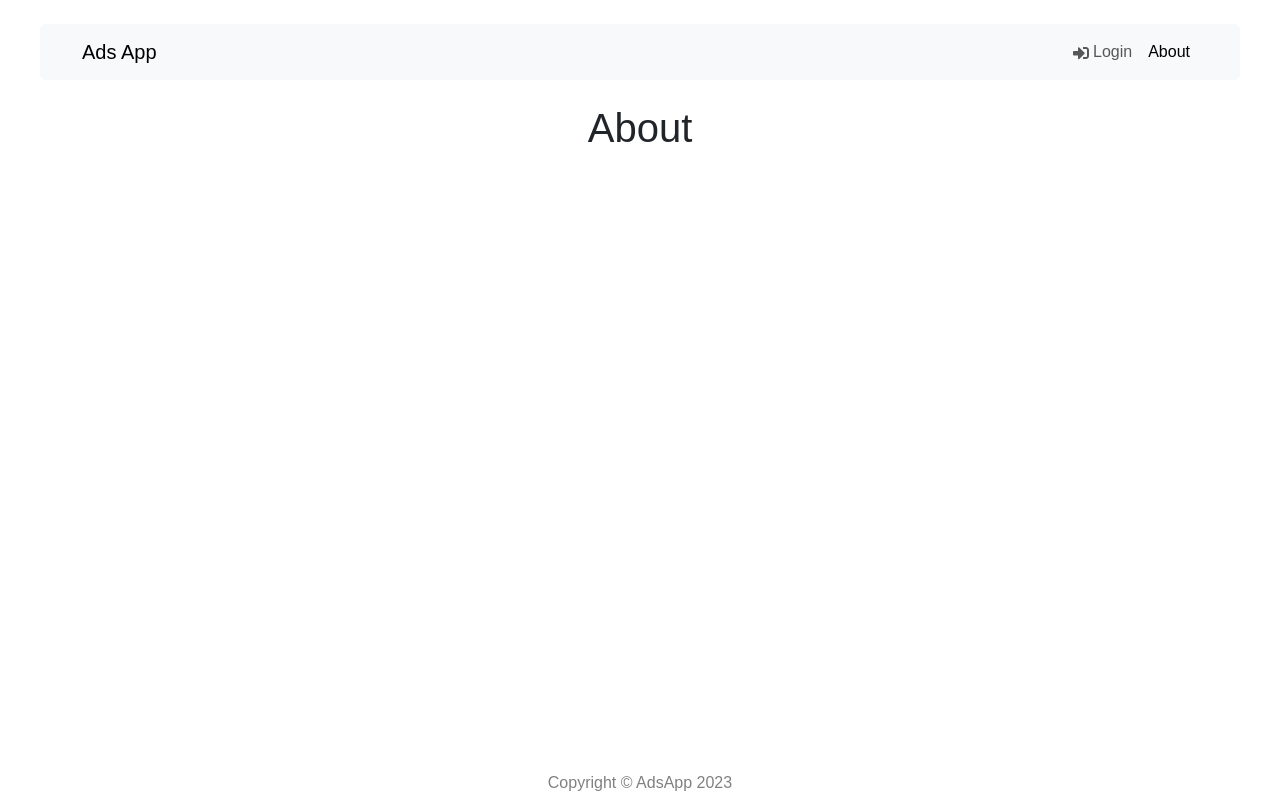
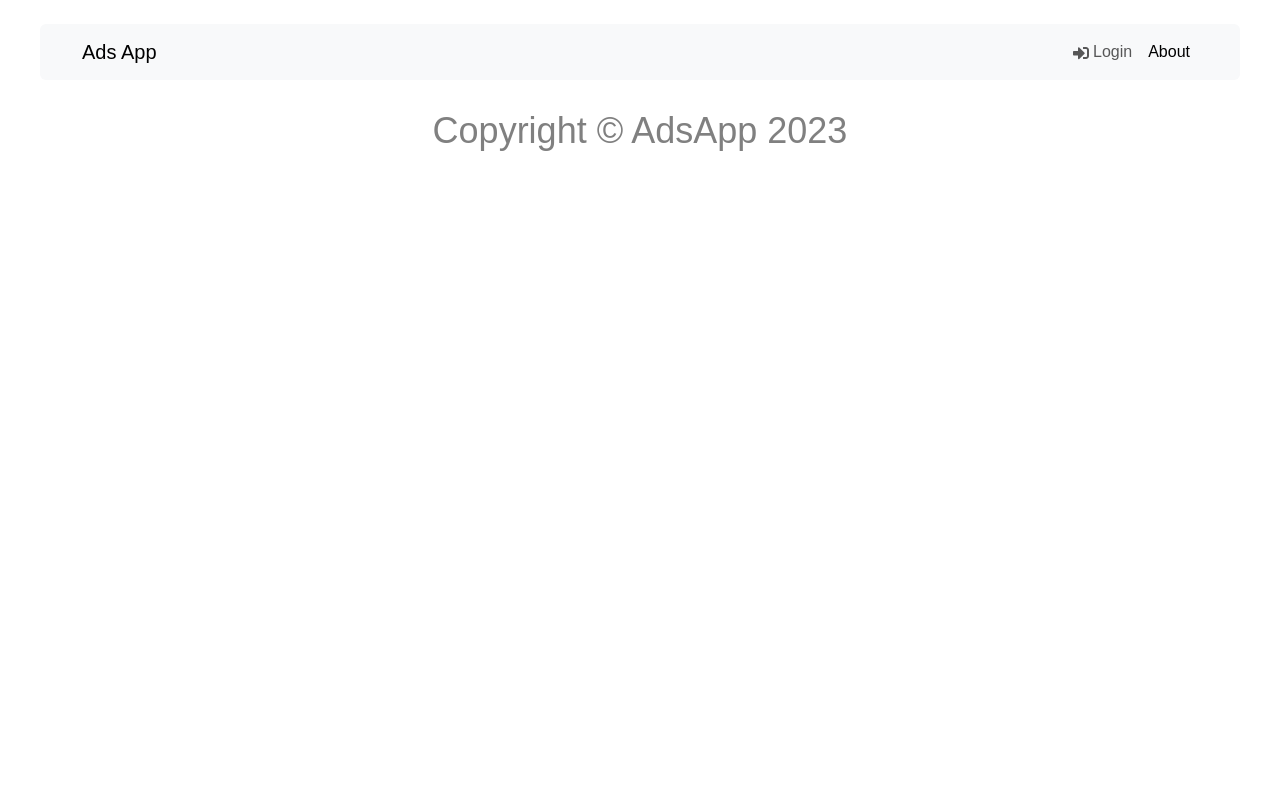
Before and after one commit to stanleyoos/Ads-Fullstack-Project, a React (Create React App) app in the folder client/: page /about in a window 1280 px wide. Built offline with nearby package versions, Linux system fonts and the light colour scheme; no server answers.

Commit message:
Remove Footer and edit About

```diff
--- a/client/src/App.js
+++ b/client/src/App.js
@@ -1,6 +1,5 @@
 import { Routes, Route } from "react-router-dom"
 import Container from "./components/common/Container/Container"
-import Footer from "./components/views/Footer/Footer"
 import NavBar from "./components/views/NavBar/NavBar"
 import HomePage from "./components/pages/HomePage/HomePage"
 import About from "./components/pages/About/About"
@@ -39,7 +38,6 @@ function App() {
           <Route path="*" element={<NotFound />} />
         </Routes>
       </Container>
-      <Footer />
     </>
   )
 }
--- a/client/src/components/pages/About/About.jsx
+++ b/client/src/components/pages/About/About.jsx
@@ -1,9 +1,7 @@
-
+import styles from "./About.module.scss"
 
 const About = () => {
-  return (
-    <h1 className="text-center">About</h1>
-  )
+  return <div className={styles.about}>Copyright © AdsApp 2023</div>
 }
 
 export default About
--- /dev/null
+++ b/client/src/components/pages/About/About.module.scss
@@ -0,0 +1,8 @@
+.about {
+  color: gray;
+  text-align: center;
+  width: 100%;
+  font-size: 36px;
+  margin-bottom: 15px;
+  margin-top: 15px;
+}
--- a/client/src/components/views/Footer/Footer.jsx
+++ /dev/null
@@ -1,9 +0,0 @@
-import styles from './Footer.module.scss'
-
-const Footer = () => {
-  return (
-    <div className={styles.footer}>Copyright © AdsApp 2023</div>
-  )
-}
-
-export default Footer
--- a/client/src/components/views/Footer/Footer.module.scss
+++ /dev/null
@@ -1,10 +0,0 @@
-.footer {
-  color: gray;
-  text-align: center;
-  width: 100%;
-  position: absolute;
-  bottom: 0;
-  right: 0;
-  margin-bottom: 5px;
-  margin-top: 15px;
-}
```
